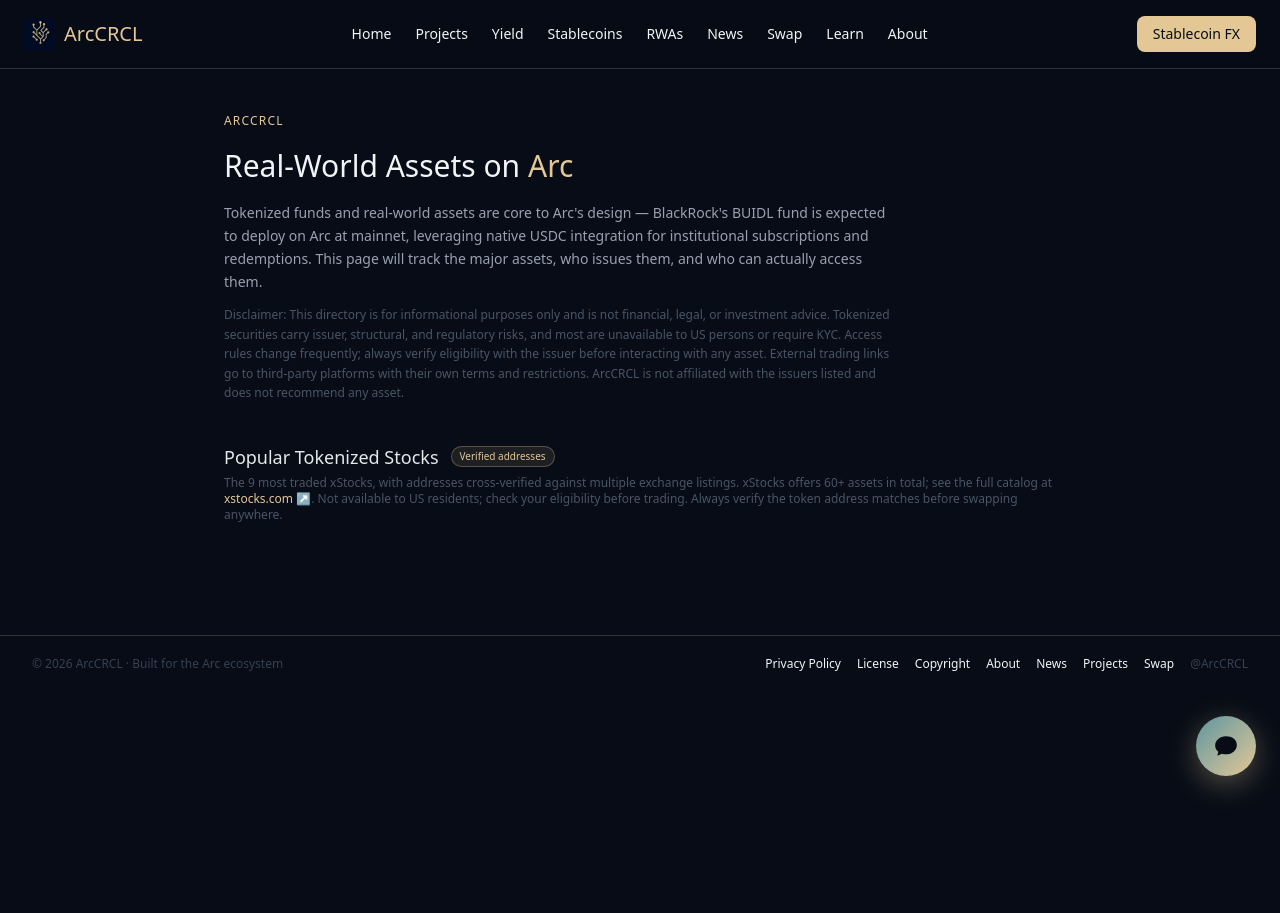
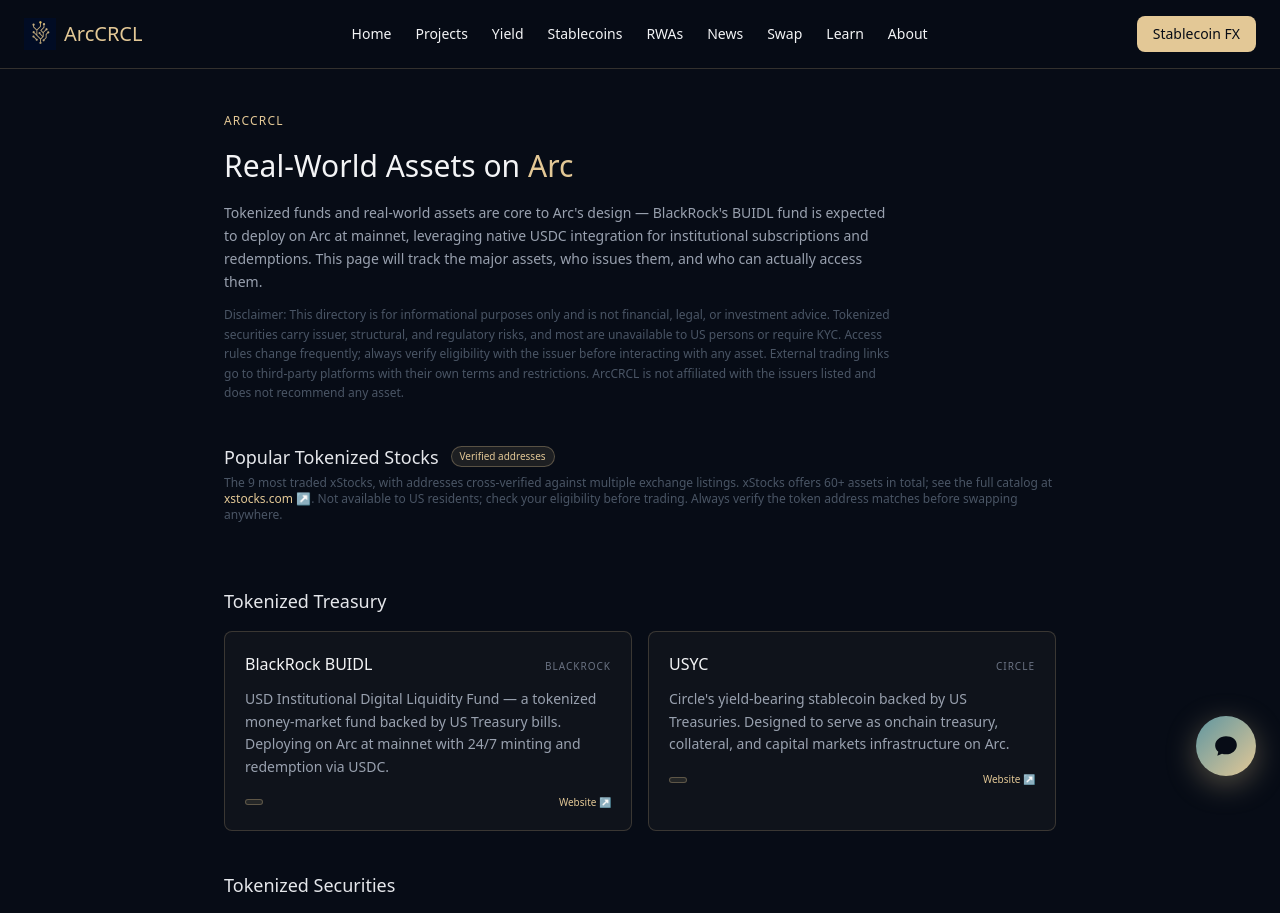
Before and after one commit to EGait/arccrcl, a Next.js app: page /rwas in a window 1280 px wide. Shown: the top 913 px of the page. Before the commit the page ends 800 px from the top, so only its background shows below. Built offline with nearby package versions, Linux system fonts and the light colour scheme.

Commit message:
add eco data

```diff
--- a/app/about/page.tsx
+++ b/app/about/page.tsx
@@ -40,7 +40,47 @@
               <p>💵 <strong className="text-gray-400">Stablecoins</strong> — Browse and compare the stablecoins available on Arc.</p>
             </div>
           </div>
+          <div>
+            <h2 className="text-base font-medium text-gray-200 mb-3">Arc Ecosystem Partners</h2>
+            <p className="mb-4">
+              Arc launches with a founding validator cohort of major global financial institutions and over 100 ecosystem builders. Here's who's building on Arc:
+            </p>
 
+            <div className="mb-3">
+              <div className="text-xs font-medium uppercase tracking-widest mb-2" style={{ color: '#E3C896' }}>Founding Validators</div>
+              <p className="text-gray-500">Circle, BlackRock, DTCC, Galaxy, Global Payments, ICE, Mastercard, MoneyGram, SBI Group, Standard Chartered, Sumitomo Corporation, Visa</p>
+            </div>
+
+            <div className="mb-3">
+              <div className="text-xs font-medium uppercase tracking-widest mb-2" style={{ color: '#E3C896' }}>DeFi</div>
+              <p className="text-gray-500">Aave, Uniswap, Morpho, Aerodrome, RadarDEX</p>
+            </div>
+
+            <div className="mb-3">
+              <div className="text-xs font-medium uppercase tracking-widest mb-2" style={{ color: '#E3C896' }}>Payments</div>
+              <p className="text-gray-500">Rain, Thunes, Wirex, MoneyGram, Global Payments</p>
+            </div>
+
+            <div className="mb-3">
+              <div className="text-xs font-medium uppercase tracking-widest mb-2" style={{ color: '#E3C896' }}>Wallets & Custody</div>
+              <p className="text-gray-500">MetaMask, Ledger, Rainbow, Fireblocks, Binance Wallet, Kraken, Coinbase</p>
+            </div>
+
+            <div className="mb-3">
+              <div className="text-xs font-medium uppercase tracking-widest mb-2" style={{ color: '#E3C896' }}>Developer Tooling</div>
+              <p className="text-gray-500">Alchemy, Chainlink, Dynamic, LayerZero, Pimlico, Thirdweb</p>
+            </div>
+
+            <div className="mb-3">
+              <div className="text-xs font-medium uppercase tracking-widest mb-2" style={{ color: '#E3C896' }}>Infrastructure</div>
+              <p className="text-gray-500">Blockdaemon, QuickNode, Tenderly, Amazon Web Services</p>
+            </div>
+
+            <div className="mb-3">
+              <div className="text-xs font-medium uppercase tracking-widest mb-2" style={{ color: '#E3C896' }}>Institutional Partners</div>
+              <p className="text-gray-500">Goldman Sachs, BNY, Standard Chartered, SBI Group, Sumitomo Corporation</p>
+            </div>
+          </div>
           <div>
             <h2 className="text-base font-medium text-gray-200 mb-3">Contact</h2>
             <p>
--- a/app/data/rwas.ts
+++ b/app/data/rwas.ts
@@ -1,3 +1,40 @@
-// Tokenized real-world assets on Arc (e.g. BlackRock BUIDL is expected at mainnet) — populate as they go live.
+// Tokenized real-world assets on Arc.
+// Source: Circle Aug 5, 2026 press release, CNBC coverage, Circle product vision.
+
 export const tokenizedStocks: any[] = []
-export const rwas: any[] = []
+
+export const rwas = [
+  {
+    id: 'blackrock-buidl',
+    name: 'BlackRock BUIDL',
+    issuer: 'BlackRock',
+    category: 'Tokenized Treasury',
+    icon: '🏦',
+    logo: '',
+    description: 'USD Institutional Digital Liquidity Fund — a tokenized money-market fund backed by US Treasury bills. Deploying on Arc at mainnet with 24/7 minting and redemption via USDC.',
+    status: 'Launching at mainnet',
+    url: 'https://www.blackrock.com',
+  },
+  {
+    id: 'dtcc-tokenized-assets',
+    name: 'DTCC Tokenized Assets',
+    issuer: 'DTCC',
+    category: 'Tokenized Securities',
+    icon: '🏛️',
+    logo: '',
+    description: 'DTCC is collaborating with Circle to tokenize DTC-custodied assets on Arc, enabling stablecoin-native settlement against traditionally held securities. Expected to begin H2 2027.',
+    status: 'In development (H2 2027)',
+    url: 'https://www.dtcc.com',
+  },
+  {
+    id: 'usyc',
+    name: 'USYC',
+    issuer: 'Circle',
+    category: 'Tokenized Treasury',
+    icon: '📈',
+    logo: '',
+    description: 'Circle\'s yield-bearing stablecoin backed by US Treasuries. Designed to serve as onchain treasury, collateral, and capital markets infrastructure on Arc.',
+    status: 'Active (expanding to Arc)',
+    url: 'https://www.circle.com',
+  },
+]
--- a/app/data/stablecoins.ts
+++ b/app/data/stablecoins.ts
@@ -1,2 +1,44 @@
-// Stablecoin rails on Arc (USDC, EURC, and future issuers) — fill in once mainnet launches Sept 16, 2026.
-export const stablecoins: any[] = []
+// Stablecoins on Arc — USDC is native gas, others expected at/after mainnet.
+// Source: Circle product vision, Arc documentation, WEEX ecosystem overview.
+
+export const stablecoins = [
+  {
+    id: 'usdc',
+    name: 'USDC',
+    issuer: 'Circle',
+    icon: '💵',
+    logo: '',
+    peg: 'USD',
+    description: 'The native gas token on Arc. USDC is used to pay all transaction fees, eliminating the need for a separate volatile token.',
+    marketCap: '$60B+',
+    chains: ['Arc', 'Ethereum', 'Solana', 'Base', 'Arbitrum', '30+ chains'],
+    highlight: 'Native gas token on Arc',
+    url: 'https://www.circle.com/usdc',
+  },
+  {
+    id: 'eurc',
+    name: 'EURC',
+    issuer: 'Circle',
+    icon: '💶',
+    logo: '',
+    peg: 'EUR',
+    description: 'Circle\'s euro-backed stablecoin. Expected on Arc to power the StableFX engine for onchain EUR/USD foreign exchange.',
+    marketCap: '$200M+',
+    chains: ['Ethereum', 'Solana', 'Base', 'Arc (expected)'],
+    highlight: 'Euro stablecoin for StableFX',
+    url: 'https://www.circle.com/eurc',
+  },
+  {
+    id: 'usyc',
+    name: 'USYC',
+    issuer: 'Circle',
+    icon: '📈',
+    logo: '',
+    peg: 'USD (yield-bearing)',
+    description: 'Circle\'s onchain yield-bearing asset backed by US Treasuries. Offers 24/7 near-instant redemptions at scale — the primary yield product on Arc.',
+    marketCap: 'Growing',
+    chains: ['Ethereum', 'Solana', 'BNB Chain', 'Arc (expected)'],
+    highlight: 'Onchain treasury yield',
+    url: 'https://www.circle.com',
+  },
+]
--- a/app/projects/[slug]/page.tsx
+++ b/app/projects/[slug]/page.tsx
@@ -73,7 +73,7 @@
                     {project.category}
                   </span>
                   <span className="text-xs px-2 py-0.5 rounded" style={{ backgroundColor: 'rgba(227,200,150,0.1)', color: '#E3C896' }}>
-                    {project.chain}
+                    {project.badge}
                   </span>
                 </div>
               </div>
```
